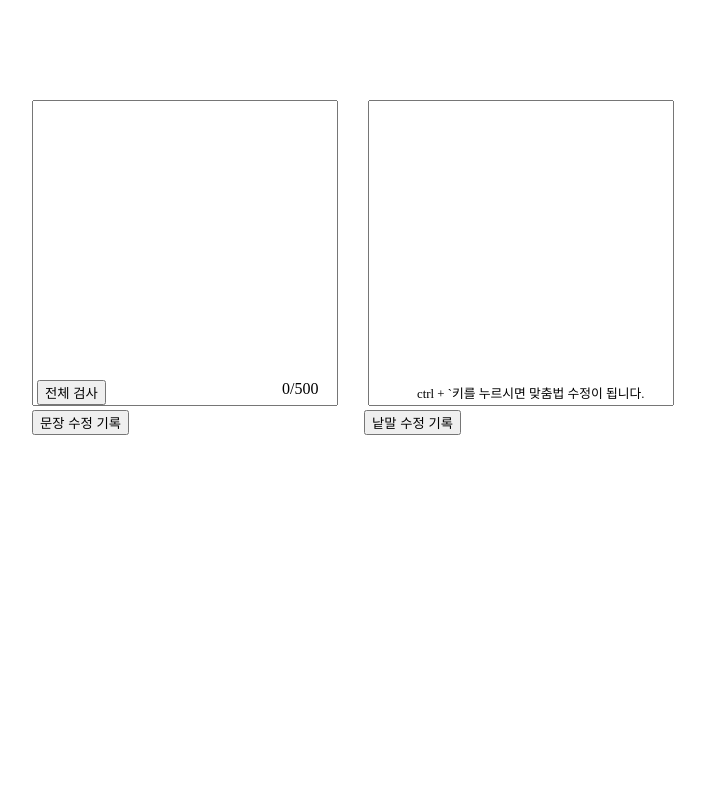
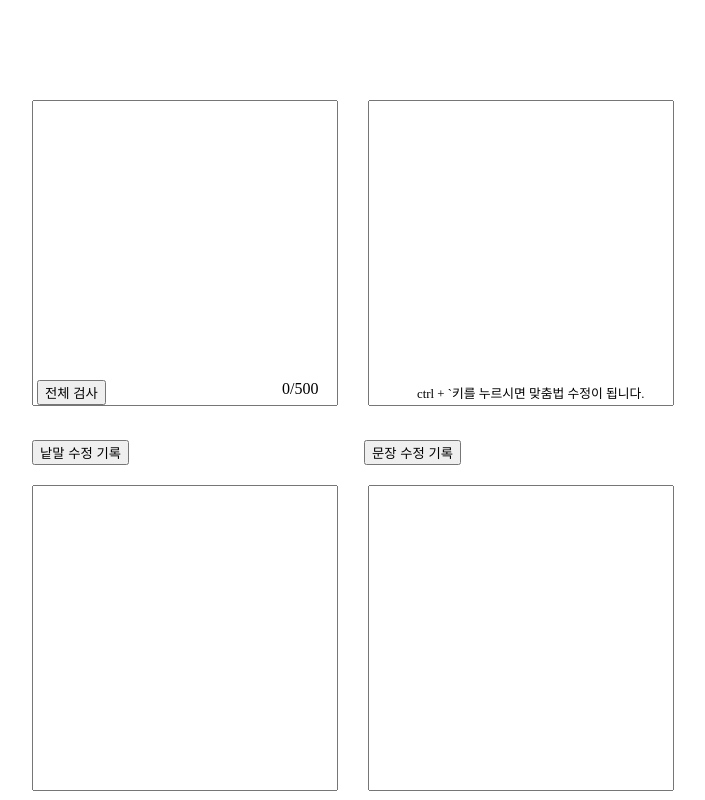
Before and after one commit to shlee0114/spellChecker, a React (Create React App) app in the folder frontend/grammar-check/: page / in a window 1280 px wide. Shown: the whole page, without its empty margins (68-773 px from the left). Built offline with nearby package versions, Linux system fonts and the light colour scheme; no server answers.

Commit message:
Add : 디자인 추가

```diff
--- a/frontend/grammar-check/src/main.css
+++ b/frontend/grammar-check/src/main.css
@@ -33,10 +33,31 @@ textarea{
     margin: 280px auto auto 105px;
 }
 
-.searchHistory{
+.history{
+    margin-top: 30px;
+}
+
+.searchWordHistory{
     margin-left: 100px;
 }
 
-.checkSentence{
+.searchSentenceHistory{
     margin-left: 235px;
 }
+
+.historyTextarea{
+    margin: 20px auto auto 100px;
+
+}
+
+.wordHistory{
+    width: 300px;
+    height: 300px;
+}
+
+.sentenceHistory{
+    width: 300px;
+    height: 300px;
+    margin-left: 30px;
+
+}
--- a/frontend/grammar-check/src/pages/Main.js
+++ b/frontend/grammar-check/src/pages/Main.js
@@ -138,9 +138,15 @@ export default function Main (){
                     </textarea>
                 </div>
             </section>
-            <section>
-                <button className="searchHistory" >문장 수정 기록</button>
-                <button className="checkSentence" >낱말 수정 기록</button>
+            <section className="history">
+                <button className="searchWordHistory" >낱말 수정 기록</button>
+                <button className="searchSentenceHistory" >문장 수정 기록</button>
+                <div className="historyTextarea">
+                    <textarea className="wordHistory" id="input" cols="30" rows="5">
+                    </textarea>
+                    <textarea className="sentenceHistory" readOnly value={fixedText}>
+                    </textarea>
+                </div>
             </section>
         </article>
     )
```
